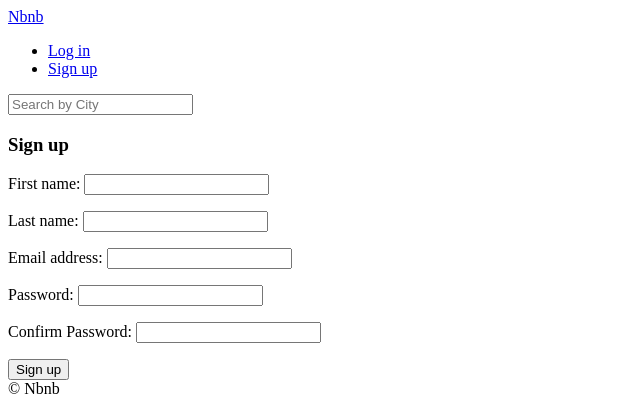
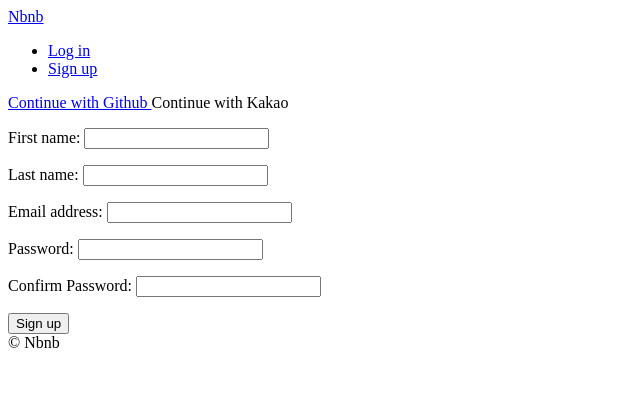
Before and after one commit to Jamie-Cheon/airbnb-clone, a Django app: page /users/signup in a window 1280 px wide. Shown: the top 420 px of the page, without its empty margins (0-640 px from the left). Run offline with Django 3.2, Linux system fonts and the light colour scheme; parts of the project's set-up code (start-up, migrations or seed data) failed here and were passed over.

Commit message:
add github login

```diff
--- a/config/settings.py
+++ b/config/settings.py
@@ -154,3 +154,7 @@ EMAIL_PORT = config_secret["EMAIL"]["port"]
 EMAIL_HOST_USER = config_secret["EMAIL"]["username"]
 EMAIL_HOST_PASSWORD = config_secret["EMAIL"]["password"]
 EMAIL_FROM = config_secret["EMAIL"]["from_email"]
+
+# github login
+CLIENT_ID = config_secret["GITHUB_LOGIN"]["id"]
+CLIENT_SECRET = config_secret["GITHUB_LOGIN"]["secret"]
--- /dev/null
+++ b/templates/partials/social_login.html
@@ -0,0 +1,8 @@
+<div>
+    <a href="{% url "users:github-login" %}">
+        Continue with Github
+    </a>
+    <a>
+        Continue with Kakao
+    </a>
+</div>
--- a/templates/users/signup.html
+++ b/templates/users/signup.html
@@ -3,8 +3,13 @@
     Sign up
 {% endblock page_name %}
 
+{% block search-bar %}
+{% endblock %}
+
 {% block content %}
-    <h3>Sign up</h3>
+
+    {% include "partials/social_login.html" %}
+
     <form method="post" action="{% url "users:signup" %}">
         {% csrf_token %}
         {{ form.as_p }}
--- a/users/admin.py
+++ b/users/admin.py
@@ -21,6 +21,7 @@ class CustomUserAdmin(admin.ModelAdmin):
                     "language",
                     "currency",
                     "superhost",
+                    "login_method",
                 )
             },
         ),
@@ -41,4 +42,5 @@ class CustomUserAdmin(admin.ModelAdmin):
         "is_superuser",
         "email_verified",
         "email_secret",
+        "login_method",
     )
--- a/users/models.py
+++ b/users/models.py
@@ -49,6 +49,7 @@ class User(AbstractUser):
     superhost = models.BooleanField(default=False)
     email_verified = models.BooleanField(default=False)
     email_secret = models.CharField(max_length=20, default="", blank=True)
+    login_method = models.CharField(choices=LOGIN_CHOICES, max_length=50, blank=True, default=LOGIN_EMAIL)
 
     def verify_email(self):
         if self.email_verified is False:
--- a/users/urls.py
+++ b/users/urls.py
@@ -6,6 +6,8 @@ app_name = "users"
 urlpatterns = [
     path("signup", views.SignUpView.as_view(), name="signup"),
     path("login", views.LoginView.as_view(), name="login"),
+    path("login/github", views.github_login, name="github-login"),
+    path("login/github/callback", views.github_callback, name="github-callback"),
     path("logout", views.log_out, name="logout"),
     path("verify/<str:key>", views.complete_verification, name="complete-verification"),
 
--- a/users/views.py
+++ b/users/views.py
@@ -1,12 +1,13 @@
+import requests
 from django.views.generic import FormView
 from django.shortcuts import redirect, reverse
 from django.urls import reverse_lazy
 from django.contrib.auth import authenticate, login, logout
+from django.conf import settings
 from . import models, forms
 
 
 class SignUpView(FormView):
-
     template_name = "users/signup.html"
     form_class = forms.SignUpForm
     success_url = reverse_lazy("core:home")
@@ -23,7 +24,6 @@ class SignUpView(FormView):
 
 
 class LoginView(FormView):
-
     template_name = "users/login.html"
     form_class = forms.LogInForm
     success_url = reverse_lazy("core:home")
@@ -54,3 +54,63 @@ def complete_verification(request, key):
         # to do : add error message
         pass
     return redirect(reverse("core:home"))
+
+
+def github_login(request):
+    client_id = settings.CLIENT_ID
+    redirect_uri = "http://127.0.0.1:8000/users/login/github/callback"
+
+    return redirect(
+        f"https://github.com/login/oauth/authorize?client_id={client_id}&redirect_uri={redirect_uri}&scope=read:user")
+
+class GithubException(Exception):
+    pass
+
+def github_callback(request):
+    try:
+        client_id = settings.CLIENT_ID
+        client_secret = settings.CLIENT_SECRET
+        code = request.GET.get("code", None)
+        if code is not None:
+            token_request = requests.post(
+                f"https://github.com/login/oauth/access_token?client_id={client_id}&client_secret={client_secret}&code={code}",
+                headers={"Accept": "application/json"},
+            )
+            token_json = token_request.json()
+            error = token_json.get("error", None)
+            if error is not None:
+                raise GithubException()
+            else:
+                access_token = token_json.get("access_token", None)
+                profile_request = requests.get(
+                    "https://api.github.com/user",
+                    headers={
+                        "Accept": "application/json",
+                        "Authorization": f"token {access_token}",
+                    },
+                )
+                profile_json = profile_request.json()
+                username = profile_json.get("login", None)
+                if username is not None:
+                    name = profile_json.get("name")
+                    email = profile_json.get("email")
+                    try:
+                        user = models.User.objects.get(email=email)
+                        if user.login_method != models.User.LOGIN_GITHUB:
+                            raise GithubException()
+                    except models.User.DoesNotExist:
+                        user = models.User.objects.create(
+                            username=email,
+                            email=email,
+                            first_name=name,
+                            login_method=models.User.LOGIN_GITHUB)
+                        user.set_unusable_password()
+                        user.save()
+                    login(request, user)
+                    return redirect(reverse("core:home"))
+                else:
+                    raise GithubException()
+        else:
+            raise GithubException()
+    except GithubException:
+        return redirect(reverse("core:home"))
```
Also changed, not shown: templates/users/login.html (+6 -1 lines), users/migrations/0004_user_login_method.py (added).
